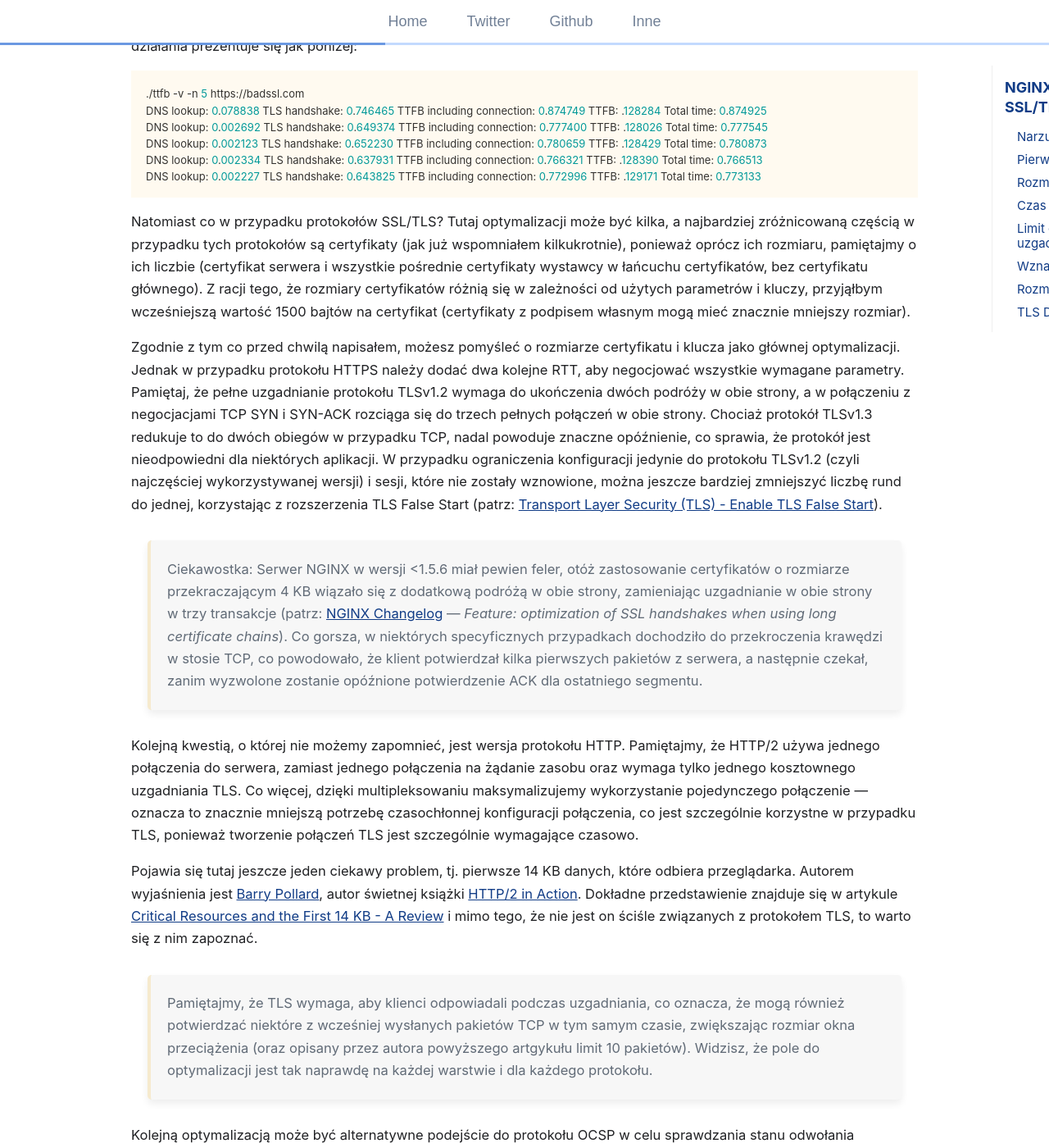
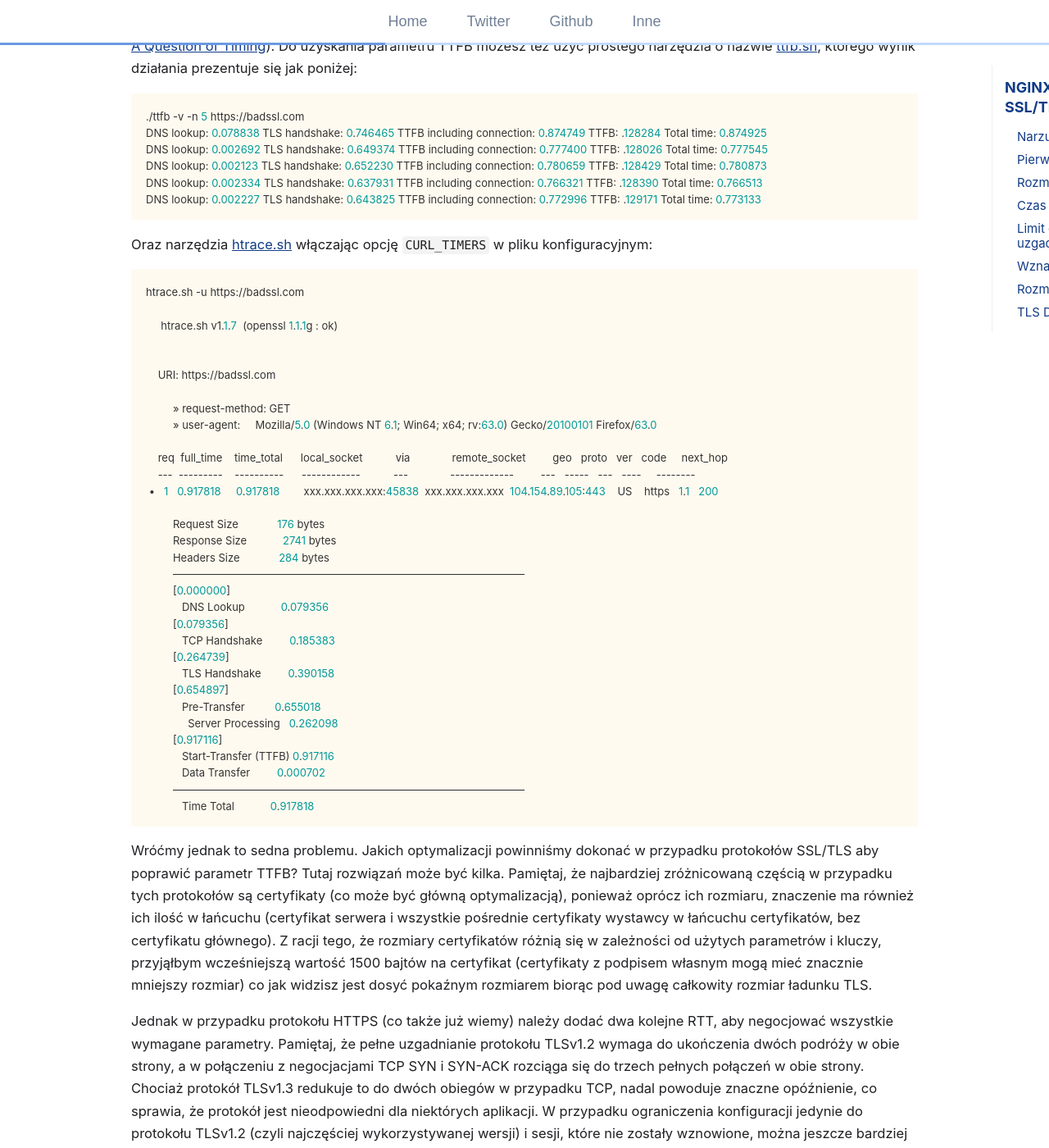
Before and after one commit to git04112019/trimstray.github.io, a Jekyll site: the page built from _posts/2019-07-21-nginx-optymalizacja_sesji_ssl-tls.md, in a window 1280 px wide and 1400 px high, scrolled down 9782 px. Shown: the whole window at 82% size. Built offline with Jekyll 4.4.1, drawn with Linux system fonts in a browser that asks for light colours; comment, search, counter and statistics services are not loaded; some of the changed text lies outside the part shown.

Commit message:
uncommited changes - signed-off-by: trimstray <trimstray@gmail.com>

````diff
--- a/_posts/2019-07-21-nginx-optymalizacja_sesji_ssl-tls.md
+++ b/_posts/2019-07-21-nginx-optymalizacja_sesji_ssl-tls.md
@@ -138,15 +138,15 @@ Standardowy parametr TTFB możemy traktować jako czas od wysłania przez klient
 
 Zgodnie z [Understanding Resource Timing - Slow Time to First Byte](https://developers.google.com/web/tools/chrome-devtools/network/understanding-resource-timing#slow_time_to_first_byte), aby rozwiązać problem wysokiego TTFB, najpierw powinniśmy zredukować połączenia sieciowe między klientem a serwerem (a przyczyn może być wiele, np. niezoptymalizowane reguły firewall'a czy problemy z tabelami routingu). W tym wypadku najlepiej jest uruchomić aplikację lokalnie i sprawdzić, czy nadal istnieje duży TTFB. Jeśli tak, aplikacja musi zostać zoptymalizowana. Może to oznaczać optymalizację zapytań do bazy danych, implementację pamięci podręcznej dla określonych części treści lub modyfikację konfiguracji serwera HTTP. Natomiast jeśli TTFB lokalnie jest niskie, problem najprawdopodobniej stanowią sieci między klientem a serwerem. Pamiętajmy jednak, że między klientami a serwerami jest wiele punktów, a każdy z nich ma własne ograniczenia połączeń i może powodować problemy. Najprostszą metodą przetestowania zmniejszenia tego jest umieszczenie aplikacji na innym hoście i sprawdzenie, czy TTFB się poprawi.
 
-Poniższy diagram pokazuje, do czego odnoszą się poszczególne czasy w porównaniu z typowym połączeniem HTTP przez TLSv1.2 (konfiguracja TLSv1.3 wymaga jednej podróży w obie strony mniej) oraz jest odzwierciedleniem, w jaki sposób biblioteka curl odnosi się do różnych etapów transferu danych dla typowego połączenia:
+Poniższy diagram pokazuje, do czego odnoszą się poszczególne czasy w porównaniu z typowym połączeniem HTTP przez TLSv1.2 (konfiguracja TLSv1.3 wymaga jednej podróży w obie strony mniej) oraz jest odzwierciedleniem, w jaki sposób biblioteka [curl](https://curl.se/docs/manpage.html) odnosi się do różnych etapów transferu danych dla typowego połączenia:
 
 <p align="center">
   <img src="/assets/img/posts/ttfb_curl.png">
 </p>
 
-Przedstawia on m.in. ile czasu serwer spędził na uzgadnianiu TLS (`%{time_appconnect} - %{time_connect}`) i pozwala określić czy wąskim gardłem jest aplikacja, czy wolna negocjacja TLS serwera i pewne opóźnienia w sieci.
+Przedstawia on m.in. ile czasu serwer spędził na uzgadnianiu TLS (`%{time_appconnect} - %{time_connect}`) i pozwala określić czy wąskim gardłem jest aplikacja, wolna negocjacja TLS czy inne opóźnienia podczas zestawiania połączenia z serwerem HTTP.
 
-Przyjrzyjmy się jednak najpierw zmiennej `%{time_starttransfer}`, która określa czas tuż przed odczytaniem pierwszego bajtu z sieci (tak naprawdę jeszcze nie został odczytany) — czyli bez narzutu połączenia. Czas pierwszego bajtu (TTFB) możemy wyliczyć za pomocą `%{time_starttransfer} - %{time_appconnect}` i obejmuje on podróż w obie strony przez sieć. Aby obliczyć, jak długo serwer spędził na żądaniu (czyli ile czasu poświęcił na generowaniu treści), możemy wykorzystać wzór `TTFB - (%{time_connect} - %{time_namelookup})`.
+To, co nas interesuje, to zmienna `%{time_starttransfer}`, która określa czas tuż przed odczytaniem pierwszego bajta danych (który tak naprawdę nie został jeszcze odczytany). TTFB możemy wyliczyć za pomocą `%{time_starttransfer} - %{time_appconnect}` i obejmuje on podróż w obie strony przez sieć. Aby obliczyć, jak długo serwer spędził na żądaniu (czyli ile czasu poświęcił na generowaniu treści), możemy wykorzystać wzór `%{time_starttransfer} - %{time_pretransfer}`.
 
 Oczywiście do wyliczenia wszystkich wartości możesz użyć przeglądarki i dostarczonych z nią narzędzi (spójrz na artykuł [A Question of Timing](https://blog.cloudflare.com/a-question-of-timing/)). Do uzyskania parametru TTFB możesz też użyć prostego narzędzia o nazwie [ttfb.sh](https://github.com/jaygooby/ttfb.sh), którego wynik działania prezentuje się jak poniżej:
 
@@ -159,15 +159,60 @@ DNS lookup: 0.002334 TLS handshake: 0.637931 TTFB including connection: 0.766321
 DNS lookup: 0.002227 TLS handshake: 0.643825 TTFB including connection: 0.772996 TTFB: .129171 Total time: 0.773133
 ```
 
-Natomiast co w przypadku protokołów SSL/TLS? Tutaj optymalizacji może być kilka, a najbardziej zróżnicowaną częścią w przypadku tych protokołów są certyfikaty (jak już wspomniałem kilkukrotnie), ponieważ oprócz ich rozmiaru, pamiętajmy o ich liczbie (certyfikat serwera i wszystkie pośrednie certyfikaty wystawcy w łańcuchu certyfikatów, bez certyfikatu głównego). Z racji tego, że rozmiary certyfikatów różnią się w zależności od użytych parametrów i kluczy, przyjąłbym wcześniejszą wartość 1500 bajtów na certyfikat (certyfikaty z podpisem własnym mogą mieć znacznie mniejszy rozmiar).
+Oraz narzędzia [htrace.sh](https://github.com/trimstray/htrace.sh) włączając opcję `CURL_TIMERS` w pliku konfiguracyjnym:
 
-Zgodnie z tym co przed chwilą napisałem, możesz pomyśleć o rozmiarze certyfikatu i klucza jako głównej optymalizacji. Jednak w przypadku protokołu HTTPS należy dodać dwa kolejne RTT, aby negocjować wszystkie wymagane parametry. Pamiętaj, że pełne uzgadnianie protokołu TLSv1.2 wymaga do ukończenia dwóch podróży w obie strony, a w połączeniu z negocjacjami TCP SYN i SYN-ACK rozciąga się do trzech pełnych połączeń w obie strony. Chociaż protokół TLSv1.3 redukuje to do dwóch obiegów w przypadku TCP, nadal powoduje znaczne opóźnienie, co sprawia, że protokół jest nieodpowiedni dla niektórych aplikacji. W przypadku ograniczenia konfiguracji jedynie do protokołu TLSv1.2 (czyli najczęściej wykorzystywanej wersji) i sesji, które nie zostały wznowione, można jeszcze bardziej zmniejszyć liczbę rund do jednej, korzystając z rozszerzenia TLS False Start (patrz: [Transport Layer Security (TLS) - Enable TLS False Start](https://hpbn.co/transport-layer-security-tls/#enable-tls-false-start)).
+```
+htrace.sh -u https://badssl.com
+
+     htrace.sh v1.1.7  (openssl 1.1.1g : ok)
+
+
+    URI: https://badssl.com
+
+         » request-method: GET
+         » user-agent:     Mozilla/5.0 (Windows NT 6.1; Win64; x64; rv:63.0) Gecko/20100101 Firefox/63.0
+
+    req  full_time    time_total      local_socket           via              remote_socket         geo   proto   ver   code     next_hop
+    ---  ---------    ----------      ------------           ---              -------------         ---   -----   ---   ----     --------
+ •   1   0.917818     0.917818        xxx.xxx.xxx.xxx:45838  xxx.xxx.xxx.xxx  104.154.89.105:443    US    https   1.1   200
+
+         Request Size             176 bytes
+         Response Size            2741 bytes
+         Headers Size             284 bytes
+         —————————————————————————————————
+         [0.000000]
+            DNS Lookup            0.079356
+         [0.079356]
+            TCP Handshake         0.185383
+         [0.264739]
+            TLS Handshake         0.390158
+         [0.654897]
+            Pre-Transfer          0.655018
+              Server Processing   0.262098
+         [0.917116]
+            Start-Transfer (TTFB) 0.917116
+            Data Transfer         0.000702
+         —————————————————————————————————
+            Time Total            0.917818
+```
+
+Wróćmy jednak to sedna problemu. Jakich optymalizacji powinniśmy dokonać w przypadku protokołów SSL/TLS aby poprawić parametr TTFB? Tutaj rozwiązań może być kilka. Pamiętaj, że najbardziej zróżnicowaną częścią w przypadku tych protokołów są certyfikaty (co może być główną optymalizacją), ponieważ oprócz ich rozmiaru, znaczenie ma również ich ilość w łańcuchu (certyfikat serwera i wszystkie pośrednie certyfikaty wystawcy w łańcuchu certyfikatów, bez certyfikatu głównego). Z racji tego, że rozmiary certyfikatów różnią się w zależności od użytych parametrów i kluczy, przyjąłbym wcześniejszą wartość 1500 bajtów na certyfikat (certyfikaty z podpisem własnym mogą mieć znacznie mniejszy rozmiar) co jak widzisz jest dosyć pokaźnym rozmiarem biorąc pod uwagę całkowity rozmiar ładunku TLS.
+
+Jednak w przypadku protokołu HTTPS (co także już wiemy) należy dodać dwa kolejne RTT, aby negocjować wszystkie wymagane parametry. Pamiętaj, że pełne uzgadnianie protokołu TLSv1.2 wymaga do ukończenia dwóch podróży w obie strony, a w połączeniu z negocjacjami TCP SYN i SYN-ACK rozciąga się do trzech pełnych połączeń w obie strony. Chociaż protokół TLSv1.3 redukuje to do dwóch obiegów w przypadku TCP, nadal powoduje znaczne opóźnienie, co sprawia, że protokół jest nieodpowiedni dla niektórych aplikacji. W przypadku ograniczenia konfiguracji jedynie do protokołu TLSv1.2 (czyli najczęściej wykorzystywanej wersji) i sesji, które nie zostały wznowione, można jeszcze bardziej zmniejszyć liczbę rund do jednej, korzystając z rozszerzenia TLS False Start (patrz: [Transport Layer Security (TLS) - Enable TLS False Start](https://hpbn.co/transport-layer-security-tls/#enable-tls-false-start)).
 
   > Ciekawostka: Serwer NGINX w wersji <1.5.6 miał pewien feler, otóż zastosowanie certyfikatów o rozmiarze przekraczającym 4 KB wiązało się z dodatkową podróżą w obie strony, zamieniając uzgadnianie w obie strony w trzy transakcje (patrz: [NGINX Changelog](http://nginx.org/en/CHANGES) — _Feature: optimization of SSL handshakes when using long certificate chains_). Co gorsza, w niektórych specyficznych przypadkach dochodziło do przekroczenia krawędzi w stosie TCP, co powodowało, że klient potwierdzał kilka pierwszych pakietów z serwera, a następnie czekał, zanim wyzwolone zostanie opóźnione potwierdzenie ACK dla ostatniego segmentu.
 
-Kolejną kwestią, o której nie możemy zapomnieć, jest wersja protokołu HTTP. Pamiętajmy, że HTTP/2 używa jednego połączenia do serwera, zamiast jednego połączenia na żądanie zasobu oraz wymaga tylko jednego kosztownego uzgadniania TLS. Co więcej, dzięki multipleksowaniu maksymalizujemy wykorzystanie pojedynczego połączenie — oznacza to znacznie mniejszą potrzebę czasochłonnej konfiguracji połączenia, co jest szczególnie korzystne w przypadku TLS, ponieważ tworzenie połączeń TLS jest szczególnie wymagające czasowo.
+Kolejne optymalizacje mogą dotyczyć buforowania sesji, zastosowaniu mechanizmu wznawiania czy optymalizacji pamięci podręcznej po stronie serwera — tymi zagadnieniami zajmiemy się w dalszej części tego artykułu.
 
-Pojawia się tutaj jeszcze jeden ciekawy problem, tj. pierwsze 14 KB danych, które odbiera przeglądarka. Autorem wyjaśnienia jest [Barry Pollard](https://twitter.com/tunetheweb/), autor świetnej książki [HTTP/2 in Action](https://www.manning.com/books/http2-in-action). Dokładne przedstawienie znajduje się w artykule [Critical Resources and the First 14 KB - A Review](https://www.tunetheweb.com/blog/critical-resources-and-the-first-14kb/) i mimo tego, że nie jest on ściśle związanych z protokołem TLS, to warto się z nim zapoznać.
+Inną kwestią, o której nie możemy zapomnieć, jest wersja protokołu HTTP. Pamiętajmy, że HTTP/2 używa jednego połączenia przy komunikacji z serwerem, zamiast jednego połączenia na żądanie zasobu oraz wymaga tylko jednego kosztownego uzgadniania TLS. Co więcej, dzięki multipleksowaniu maksymalizujemy wykorzystanie pojedynczego połączenie — oznacza to znacznie mniejszą potrzebę czasochłonnej konfiguracji połączenia, co jest szczególnie korzystne w przypadku TLS, ponieważ tworzenie połączeń TLS jest szczególnie wymagające czasowo.
+
+Kluczowa wydaje się tutaj optymalizacja opóźnień, ponieważ idąc za [7 Tips for Faster HTTP/2 Performance](https://www.nginx.com/blog/7-tips-for-faster-http2-performance/), w przypadku stron internetowych o mieszanej treści wymienianych przez połączenia z typowymi opóźnieniami w Internecie, protokół HTTP/2 działa lepiej niż HTTP/1.x i HTTPS. Poniżej znajdują się wyniki podzielone na trzy grupy w zależności od typowego czasu połączenia w obie strony (RTT):
+
+- bardzo niskie RTT (0 - 20 ms) - praktycznie nie ma różnicy między opisywanymi protokołami
+- typowe RTT (30 - 250 ms) występujące przy połączeniach internetowych - protokół HTTP/2 jest szybszy niż HTTP/1.x i oba są szybsze niż HTTPS
+- wysokie RTT (300 ms i więcej) - HTTP/1.x jest szybsze niż HTTP/2, które jest szybsze niż HTTPS
+
+W kontekście wersji protokołu pojawia się jeszcze jeden ciekawy problem, tj. pierwsze 14 KB danych, które odbiera przeglądarka. Autorem wyjaśnienia jest [Barry Pollard](https://twitter.com/tunetheweb/), autor świetnej książki [HTTP/2 in Action](https://www.manning.com/books/http2-in-action). Dokładne przedstawienie znajduje się w artykule [Critical Resources and the First 14 KB - A Review](https://www.tunetheweb.com/blog/critical-resources-and-the-first-14kb/) i mimo tego, że nie jest on ściśle związanych z protokołem TLS, to warto się z nim zapoznać.
 
   > Pamiętajmy, że TLS wymaga, aby klienci odpowiadali podczas uzgadniania, co oznacza, że mogą również potwierdzać niektóre z wcześniej wysłanych pakietów TCP w tym samym czasie, zwiększając rozmiar okna przeciążenia (oraz opisany przez autora powyższego artgykułu limit 10 pakietów). Widzisz, że pole do optymalizacji jest tak naprawdę na każdej warstwie i dla każdego protokołu.
 
@@ -177,11 +222,7 @@ Dzięki takiemu rozwiązaniu będzie on okresowo komunikował się z urzędem ce
 
 Niestety, ta kontrola nie jest wykonywana równolegle. W większości przeglądarek do czasu zakończenia sprawdzania unieważnienia przeglądarka nie rozpocznie pobierania żadnych dodatkowych treści. Innymi słowy, sprawdzenie OCSP blokuje dostarczanie treści i nieodłącznie wydłuża żądanie o znaczną ilość czasu. Widzimy, że zaimplementowanie mechanizmu OCSP Stapling eliminuje potrzebę kontaktowania się klientów z CA, zmniejszając opóźnienia. Więcej o wydajności tego rozwiązania poczytasz w artykule [The impact of SSL certificate revocation on web performance](https://nooshu.github.io/blog/2020/01/26/the-impact-of-ssl-certificate-revocation-on-web-performance/).
 
-Te, jak i pozostałe najbardziej znane wskazówki, które za chwilę omówię, mogą delikatnie poprawić wydajność serwera NGINX dla protokołu HTTPS w celu uzyskania lepszego TTFB i TTTFB, zmniejszonego opóźnienia oraz przepustowości. Kluczowa wydaje się tutaj optymalizacja opóźnień, ponieważ idąc za [7 Tips for Faster HTTP/2 Performance](https://www.nginx.com/blog/7-tips-for-faster-http2-performance/), w przypadku stron internetowych o mieszanej treści wymienianych przez połączenia z typowymi opóźnieniami w Internecie, protokół HTTP/2 działa lepiej niż HTTP/1.x i HTTPS. Poniżej znajdują się wyniki podzielone na trzy grupy w zależności od typowego czasu połączenia w obie strony (RTT):
-
-- bardzo niskie RTT (0 - 20 ms) - praktycznie nie ma różnicy między opisywanymi protokołami
-- typowe RTT (30 - 250 ms) występujące przy połączeniach internetowych - protokół HTTP/2 jest szybszy niż HTTP/1.x i oba są szybsze niż HTTPS
-- wysokie RTT (300 ms i więcej) - HTTP/1.x jest szybsze niż HTTP/2, które jest szybsze niż HTTPS
+Powyższe wskazówki mogą delikatnie poprawić wydajność połączenia w celu uzyskania lepszego TTFB i TTTFB, zmniejszając opóźnienia oraz przepustowość. W tym artykule skupię się jednak na pięciu parametrach, które można dostroić z poziomu serwera NGINX.
 
 ## Rozmiar i typ pamięci podręcznej
 
````
